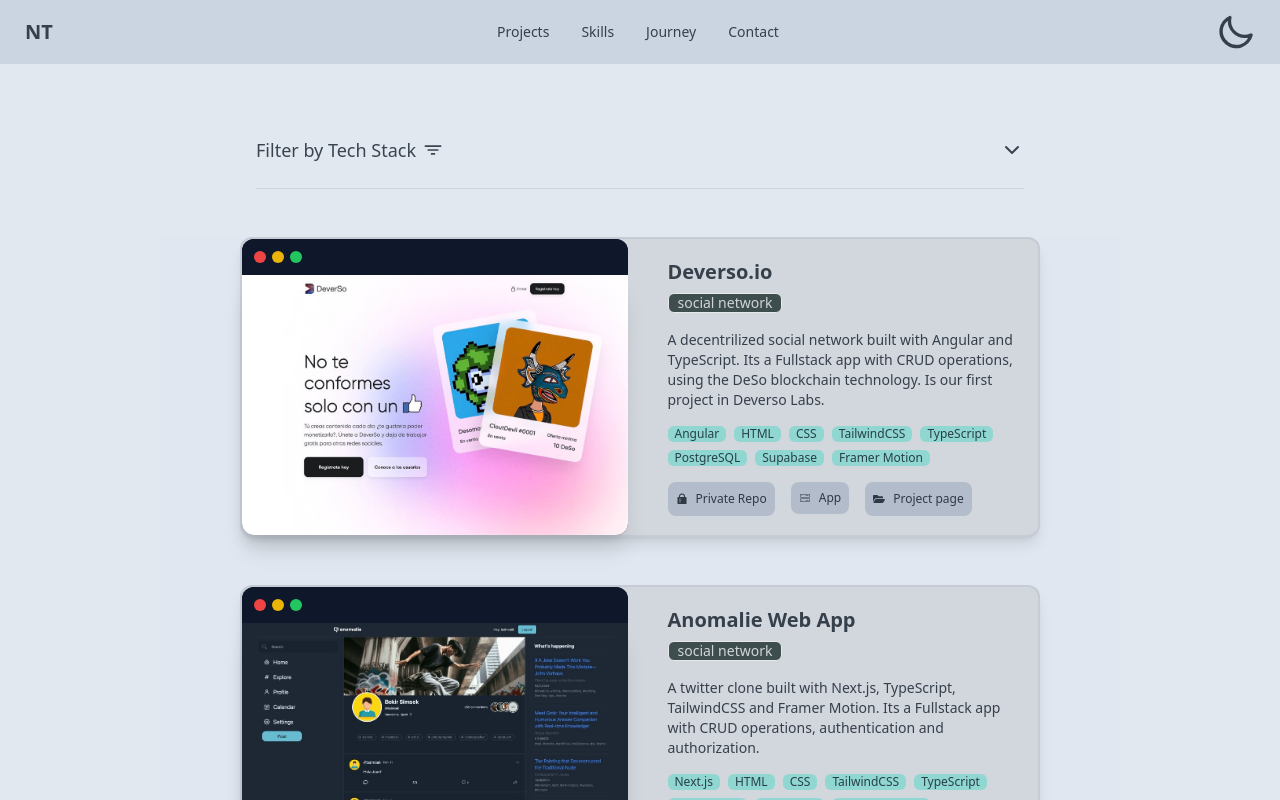
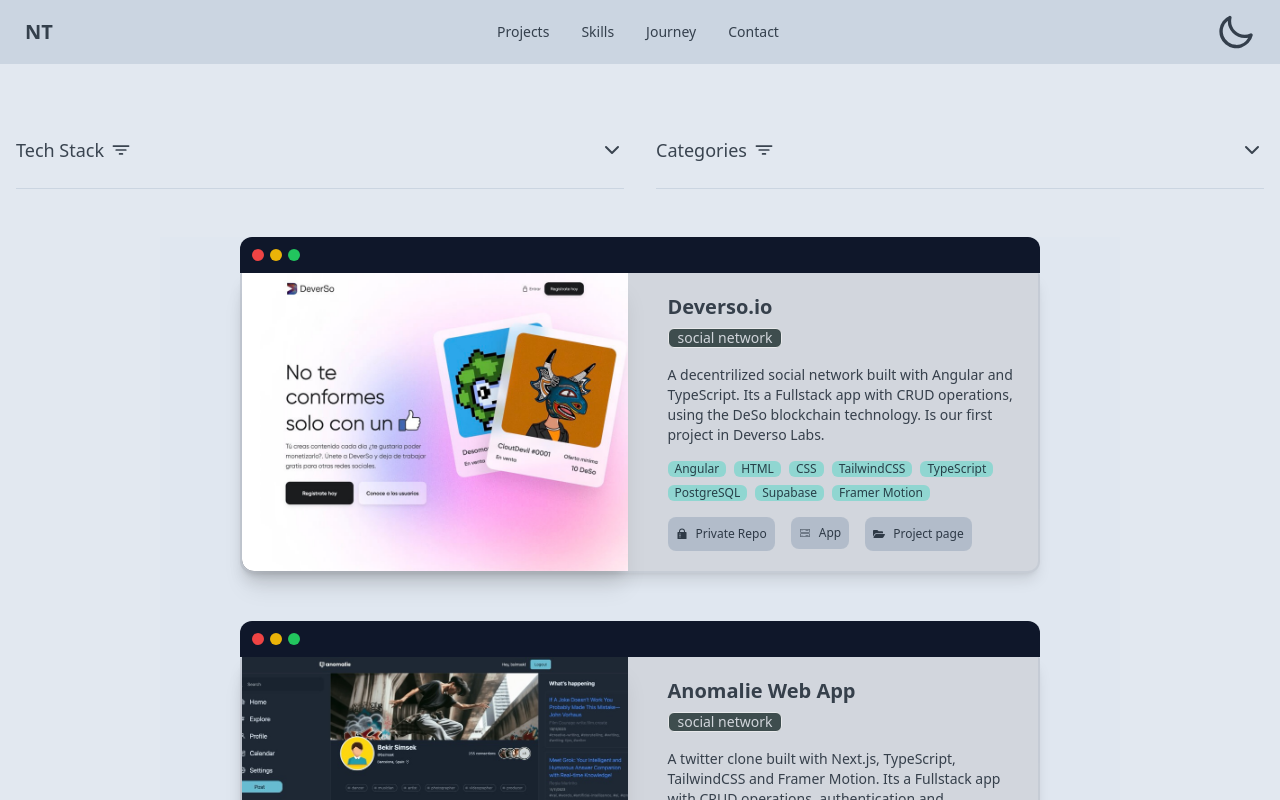
Before and after one commit to Personal-nt/myWebDevPage, a React (Vite) app: page /projects in a window 1280 px wide. Shown: the top 800 px of the page. Built offline with nearby package versions, Linux system fonts and the light colour scheme.

Commit message:
projects details page updated

```diff
--- a/src/components/BrowserMockup.tsx
+++ b/src/components/BrowserMockup.tsx
@@ -7,8 +7,8 @@
 const BrowserMockup = ({ url, technicalDescription }: BrowserMockupProps) => {
     const shouldDisplayImage = technicalDescription.projScreenshotAlt;
     return (
-        <div className="">
-            <div className="mockup-browser border bg-base-300 w-[750px]">
+        <div className="flex justify-center">
+            <div className="mockup-browser border bg-base-300 lg:w-full">
                 <div className="mockup-browser-toolbar ">
                     <div className="input"><a href={url} target="_blank">{url}</a></div>
                 </div>
--- /dev/null
+++ b/src/components/CategoryFilters.tsx
@@ -0,0 +1,40 @@
+import { Categories } from '../utils/projects'
+
+const categories: Categories[] = [
+    'social network',
+    'e-commerce',
+    'blog',
+    'portfolio',
+    'gallery',
+    'productivity',
+    'landing page',
+    'product/service',
+    'web app',
+    'other',
+]
+type CategFiltersProps = {
+    selectedCategories: Categories[];
+    onCheckboxChange: (categories: Categories) => void;
+};
+
+const CategoryFilters: React.FC<CategFiltersProps> = ({ selectedCategories, onCheckboxChange }) => {
+    return (
+        <div className="flex flex-wrap gap-4">
+        {categories.map((categ, index) => (
+            <div key={index} className="flex gap-1 text-lg">
+                <input
+                    type="checkbox"
+                    id={categ}
+                    name={categ}
+                    value={categ}
+                    checked={selectedCategories.includes(categ)}
+                    onChange={() => onCheckboxChange(categ)}
+                />
+                <label htmlFor={categ} className="only-txt">{categ}</label>
+            </div>
+        ))}
+    </div>
+    )
+}
+
+export default CategoryFilters
--- a/src/components/CtaButton.tsx
+++ b/src/components/CtaButton.tsx
@@ -7,8 +7,8 @@
 
 const CtaButton = ({link, txt}: CtaButtonProps) => {
     return (
-            <button className="border-1 btn btn-outline mt-4 w-full border-teal-400 bg-teal-400 text-[#081421c5] dark:bg-[#081421c5] dark:text-teal-400 hover:dark:bg-teal-400 hover:dark:text-[#081421c5] md:w-1/3 lg:w-5/12 xl:w-1/3 2xl:w-1/2">
-                <Link to={link} className="md:w-1/2">
+            <button className="w-full border-1 btn btn-outline mt-4 border-teal-400 bg-teal-400 text-[#081421c5] dark:bg-[#081421c5] dark:text-teal-400 hover:dark:bg-teal-400 hover:dark:text-[#081421c5] "> {/*w-full md:w-1/3 lg:w-5/12 xl:w-1/3 2xl:w-1/2*/}
+                <Link to={link} className="">
                     {txt}
                 </Link>
             </button>
--- a/src/components/FilterAccordion.tsx
+++ b/src/components/FilterAccordion.tsx
@@ -1,26 +1,56 @@
-import React, { useState } from 'react';
+// import React, { useState } from 'react';
+// import { FiChevronDown } from 'react-icons/fi';
+// import { motion } from 'framer-motion';
+// import TechFilters from './TechFilters'; // Import your TechFilters component
+// import { Technology } from '../utils/projects'; // Assuming this is the correct path
+// import { IoFilter } from "react-icons/io5";
+// import { MdOutlineFilterListOff } from "react-icons/md";
+// // Define props types for FilterAccordion
+// type FilterAccordionProps = {
+//     selectedFilters: Technology[];
+//     onCheckboxChange: (tech: Technology) => void;
+//     clearFilters: () => void;
+//     title: string;
+// };
+
+// const FilterAccordion = ({ selectedFilters, onCheckboxChange, clearFilters, title }: FilterAccordionProps) => {
+//     console.log(typeof selectedFilters)
+//     return (
+//         <div className="px-4 py-12">
+//             <div className="mx-auto max-w-3xl flex">
+//                 <Question title={title}>
+//                     <TechFilters
+//                         selectedTechs={selectedFilters}
+//                         onCheckboxChange={onCheckboxChange}
+//                     />
+//                     <button onClick={clearFilters} className="w-full flex justify-end text-2xl pr-4"><MdOutlineFilterListOff /></button>
+//                 </Question>
+//             </div>
+//         </div>
+//     );
+// };
+
+import React, { useState, ReactElement } from 'react';
+import { motion } from 'framer-motion';
 import { FiChevronDown } from 'react-icons/fi';
-import { motion } from 'framer-motion';
-import TechFilters from './TechFilters'; // Import your TechFilters component
-import { Technology } from '../utils/projects'; // Assuming this is the correct path
 import { IoFilter } from "react-icons/io5";
 import { MdOutlineFilterListOff } from "react-icons/md";
+
 // Define props types for FilterAccordion
-type FilterAccordionProps = {
-    selectedTechs: Technology[];
-    onCheckboxChange: (tech: Technology) => void;
+type FilterAccordionProps<T> = {
+    selectedFilters: T[];
+    onCheckboxChange: (filter: T) => void;
     clearFilters: () => void;
+    title: string;
+    FilterComponent: ReactElement;
 };
 
-const FilterAccordion = ({ selectedTechs, onCheckboxChange, clearFilters }: FilterAccordionProps) => {
+const FilterAccordion = <T,>({ clearFilters, title, FilterComponent }: FilterAccordionProps<T>) => {
     return (
         <div className="px-4 py-12">
-            <div className="mx-auto max-w-3xl">
-                <Question title="Filter by Tech Stack">
-                    <TechFilters
-                        selectedTechs={selectedTechs}
-                        onCheckboxChange={onCheckboxChange}
-                    />
+            <div className="mx-auto max-w-3xl flex">
+                <Question title={title}>
+                    {FilterComponent}
                     <button onClick={clearFilters} className="w-full flex justify-end text-2xl pr-4"><MdOutlineFilterListOff /></button>
                 </Question>
             </div>
--- a/src/components/Hero.tsx
+++ b/src/components/Hero.tsx
@@ -18,7 +18,7 @@
                 <div className="flex lg:h-screen 2xl:h-full w-full items-center justify-center border border-slate-600/0 bg-pink-500/0 xl:w-1/2 xl:bg-teal-400/0">
                     <div className="mt-6 flex w-4/5 flex-col bg-teal-400/0 text-center xl:mt-0 xl:w-full lg:text-left xl:text-left">
                         {screenSize.width <= 425 ? (
-                            <h1 className="only-txt mt-4 text-[3rem] font-medium md:mt-12">
+                            <h1 className="only-txt mt-4 text-[2.5rem] font-medium md:mt-12">
                                 Néstor Torres
                             </h1>
                         ) : (
@@ -26,7 +26,7 @@
                                 Néstor Torres
                             </h1>
                         )}
-                        {screenSize.width < 425 ? (
+                        {screenSize.width <= 425 ? (
                             <h3 className="only-txt w-full text-[1.14rem]">
                                 Programming is to have the power to create.
                             </h3>
@@ -41,7 +41,9 @@
                                     Let's build!
                                 </Link>
                             </button> */}
+                            <div className="w-1/2">
                             <CtaButton link="contact" txt="Let's build!" />
+                            </div>
                         </div>
                     </div>
                 </div>
--- a/src/components/technicalDescriptions/TemplateProjectDetails.tsx
+++ b/src/components/technicalDescriptions/TemplateProjectDetails.tsx
@@ -47,7 +47,7 @@
             {/* Key Functionalities */}
             <div>
                 <h3>Key Functionalities:</h3>
-                <ul className="list-disc">
+                <ul className="">
                     {keyFunctionalities.map((func, index) => <li key={index}>{func}</li>)}
                 </ul>
             </div>
@@ -78,7 +78,7 @@
 
             <div>
                 <h4>Key Components:</h4>
-                <ul className="list-disc">
+                <ul className="">
                     {keyComponents.map((component, index) => (
                         <li key={index}><strong className="underline hover:text-secondary"><a href={component.link} target="_blank">{component.name}</a>:</strong> {component.description}</li>
                     ))}
--- a/src/pages/Projects.tsx
+++ b/src/pages/Projects.tsx
@@ -1,13 +1,18 @@
-import { features, Technology } from '../utils/projects'
+import { features, Technology, Categories } from '../utils/projects'
 import Badge from '../components/Badge'
 import ButtonIcon from '../components/ButtonIcon'
 import { Link } from 'react-router-dom'
 import FilterAccordion from '../components/FilterAccordion'
 import { useState } from 'react'
 import Footer from '../components/Footer'
+import TechFilters from '../components/TechFilters'
+import CategoryFilters from '../components/CategoryFilters'
 
 const Projects = () => {
     const [selectedTechs, setSelectedTechs] = useState<Technology[]>([])
+    const [selectedCategories, setselectedCategories] = useState<Categories[]>(
+        [],
+    )
     const projArr = features.slice(0, -1)
 
     const filteredProjects =
@@ -15,6 +20,13 @@
             ? projArr
             : projArr.filter((proj) =>
                   selectedTechs.some((tech) => proj.techStack.includes(tech)),
+              )
+
+    const filteredCategories =
+        selectedCategories.length === 0
+            ? filteredProjects
+            : filteredProjects.filter((proj) =>
+                  selectedCategories.some((category) => proj.category.includes(category)),
               )
 
     const handleCheckboxChange = (tech: Technology) => {
@@ -27,22 +39,61 @@
         })
     }
 
+    const handleCategoryChange = (category: Categories) => {
+        setselectedCategories((prev) => {
+            if (prev.includes(category)) {
+                return prev.filter((c) => c !== category)
+            } else {
+                return [...prev, category]
+            }
+        })
+    }
+
     const clearFilters = () => {
         setSelectedTechs([])
+        setselectedCategories([])
     }
 
     return (
         // <div className="mb-24 mt-24 flex h-screen w-screen flex-col items-center justify-start border-0 border-red-400 bg-slate-900/0">
         //     <div className="flex h-fit w-1/2 flex-col justify-center gap-12 bg-slate-200 dark:bg-[#001412]">
         <div className="flex flex-col">
-            <FilterAccordion
+            <div className="flex w-full justify-center">
+                {/* <FilterAccordion
+                    selectedFilters={selectedTechs}
+                    onCheckboxChange={handleCheckboxChange}
+                    clearFilters={clearFilters}
+                    title={'Filter by Teach Stack'}
+                /> */}
+<FilterAccordion<Technology>
+    selectedFilters={selectedTechs}
+    onCheckboxChange={handleCheckboxChange}
+    clearFilters={clearFilters}
+    title="Tech Stack"
+    FilterComponent={
+        <TechFilters
             selectedTechs={selectedTechs}
             onCheckboxChange={handleCheckboxChange}
+        />
+    }
+/>
+
+<FilterAccordion<Categories>
+    selectedFilters={selectedCategories}
+    onCheckboxChange={handleCategoryChange}
     clearFilters={clearFilters}
+    title="Categories"
+    FilterComponent={
+        <CategoryFilters
+            selectedCategories={selectedCategories}
+            onCheckboxChange={handleCategoryChange}
         />
+    }
+/>
+            </div>
             <div className="mb-12 flex w-screen flex-col items-center justify-start bg-slate-900/0">
-                <div className="grid w-11/12 grid-cols-1 gap-12 border-0 border-blue-600 custom-text-bg md:w-3/4 2xl:grid-cols-2 place-items-center">
-                    {filteredProjects.map(
+                <div className="custom-text-bg grid w-11/12 grid-cols-1 place-items-center gap-12 border-0 border-blue-600 md:w-3/4 2xl:grid-cols-2">
+                    {filteredCategories.map(
                         ({
                             id,
                             type,
@@ -55,24 +106,29 @@
                             deployLink,
                             urlTitle,
                         }) => (
-                            <div
-                                key={id}
-                                className="custom-text-bg flex flex-col items-center justify-center gap-0 rounded-xl border-2 border-slate-400/20 bg-[#D2D6DD] shadow-lg md:h-fit md:w-[600px] lg:h-[300px] lg:w-[800px] lg:flex-row lg:gap-6"
-                            >
-                                <div className="relative h-full w-full rounded-xl bg-slate-800 dark:bg-slate-200 lg:w-1/2">
+                            <div key={id}>
                                 <div className="flex gap-1.5 rounded-t-xl bg-slate-900 p-3 dark:bg-slate-300">
                                     <div className="h-3 w-3 rounded-full bg-red-500" />
                                     <div className="h-3 w-3 rounded-full bg-yellow-500" />
                                     <div className="h-3 w-3 rounded-full bg-green-500" />
                                 </div>
-                                    <div className="flex flex-col gap-0 p-0">
+                                <div
+                                    key={id}
+                                    className="custom-text-bg flex flex-col items-center justify-center gap-0 rounded-b-xl rounded-t-sm border-x-2 border-b-2 border-slate-400/20 bg-[#D2D6DD] shadow-lg md:h-fit md:w-[600px] lg:h-[300px] lg:w-[800px] lg:flex-row lg:gap-6"
+                                >
+                                    <div className="relative h-full w-full rounded-xl bg-slate-800 dark:bg-slate-200 lg:w-1/2">
+                                        {/* <div className="flex gap-1.5 rounded-t-xl bg-slate-900 p-3 dark:bg-slate-300">
+                                        <div className="h-3 w-3 rounded-full bg-red-500" />
+                                        <div className="h-3 w-3 rounded-full bg-yellow-500" />
+                                        <div className="h-3 w-3 rounded-full bg-green-500" />
+                                    </div> */}
                                         <img
                                             src={projectScreenShot}
                                             alt={title}
-                                            className="h-[260px] w-full rounded-b-none lg:rounded-b-xl object-cover object-center shadow-xl"
+                                            className="h-full w-full rounded-b-none object-cover object-center shadow-xl lg:rounded-bl-xl"
                                         />
                                     </div>
-                                </div>
+
                                     <div className="flex w-full flex-col justify-between gap-4 p-4 lg:w-1/2">
                                         {' '}
                                         {/* Adjusted classes here */}
@@ -141,6 +197,7 @@
                                         </div>
                                     </div>
                                 </div>
+                            </div>
                         ),
                     )}
                 </div>
```
Also changed, not shown: src/components/BouncyCards.tsx (+20 -24 lines), src/components/GithubCal.tsx (+31 -2 lines), src/pages/Home2.tsx (+23 -2 lines), src/pages/ProjectDetails.tsx (+25 -17 lines), src/utils/projects.ts (+6 -4 lines). Lines whose indentation alone changed are shown as unchanged.
